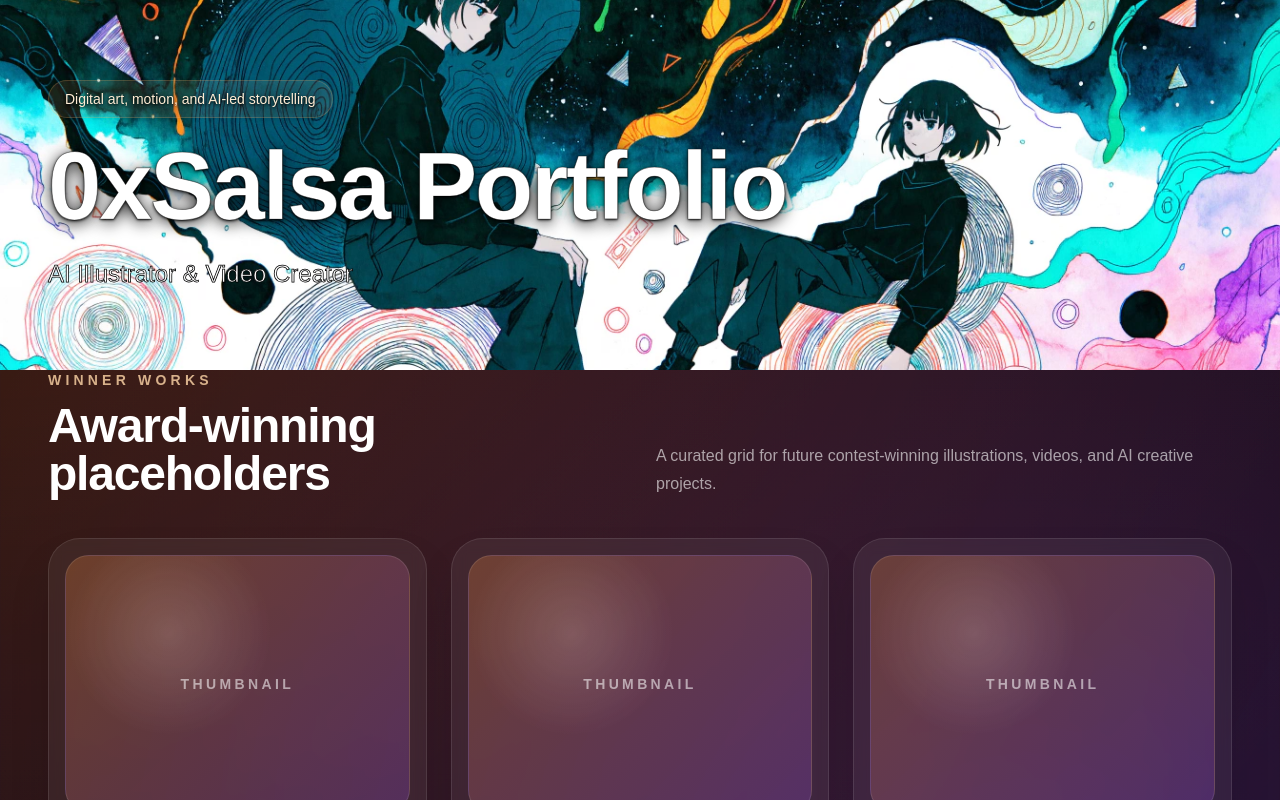
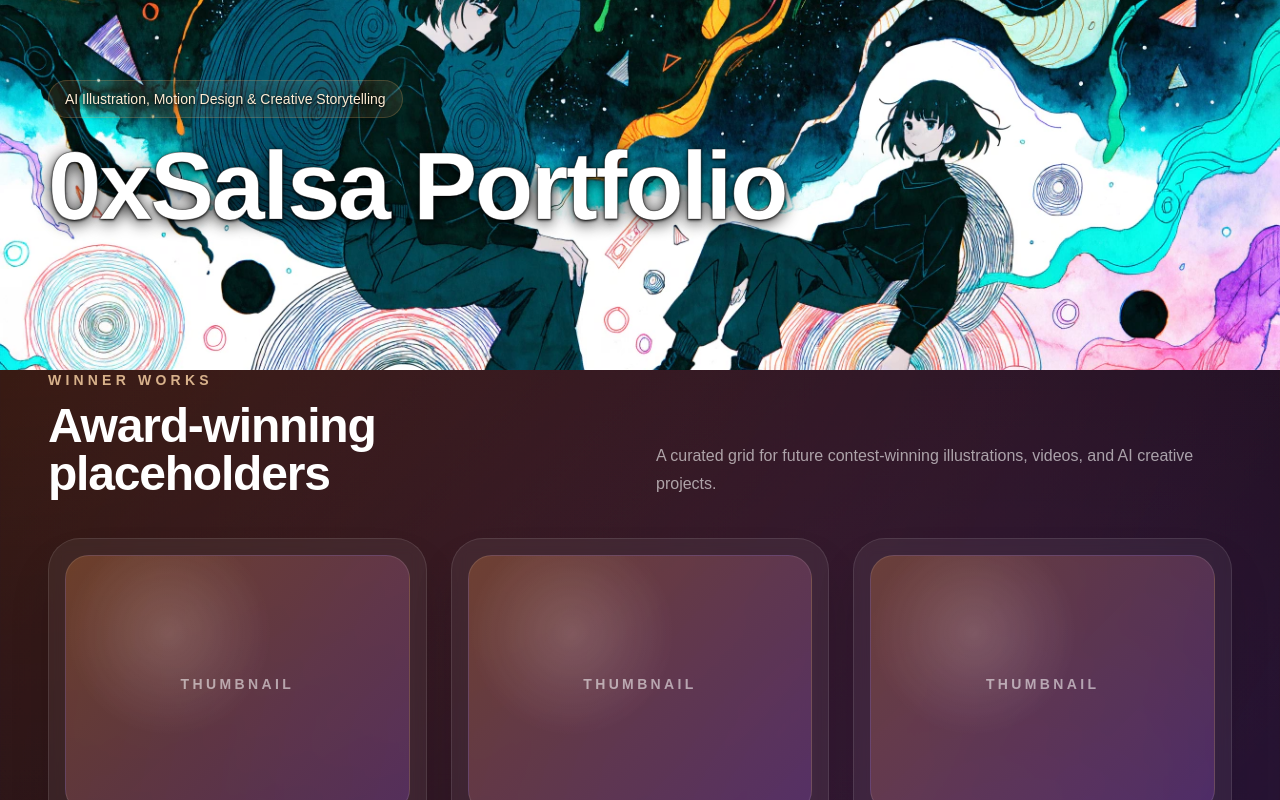
Before and after one commit to Li1lu/0xsalsa-portfolio, a Next.js app: page / in a window 1280 px wide. Shown: the top 800 px of the page. Built offline with nearby package versions, Linux system fonts and the light colour scheme.

Commit message:
Restore hero section height

```diff
--- a/src/app/page.tsx
+++ b/src/app/page.tsx
@@ -138,7 +138,7 @@ export default function Home() {
 
       <section
         id="top"
-        className="relative z-10 mx-auto flex w-full max-w-7xl items-center bg-cover bg-center bg-no-repeat px-6 py-14 sm:px-10 sm:py-16 lg:px-12 lg:py-20"
+        className="relative z-10 mx-auto flex w-full max-w-7xl items-center bg-cover bg-center bg-no-repeat px-6 pt-14 pb-28 sm:px-10 sm:pt-16 sm:pb-[7.5rem] lg:px-12 lg:pt-20 lg:pb-[8.5rem]"
         style={{ backgroundImage: "url('/hero-background.png')" }}
       >
         <div className="max-w-4xl">
@@ -146,7 +146,7 @@ export default function Home() {
             className="mb-5 inline-flex rounded-full border border-orange-300/20 bg-orange-300/10 px-4 py-2 text-sm font-medium text-orange-100"
             style={{ textShadow: heroTextShadow }}
           >
-            Digital art, motion, and AI-led storytelling
+            AI Illustration, Motion Design & Creative Storytelling
           </p>
           <h1
             className="text-5xl font-black tracking-tight text-balance sm:text-7xl lg:text-8xl"
@@ -157,15 +157,6 @@ export default function Home() {
           >
             0xSalsa Portfolio
           </h1>
-          <p
-            className="mt-6 max-w-2xl text-xl leading-8 sm:text-2xl"
-            style={{
-              color: "#fff",
-              WebkitTextStroke: "0.75px #000",
-            }}
-          >
-            AI Illustrator &amp; Video Creator
-          </p>
         </div>
       </section>
 
```
